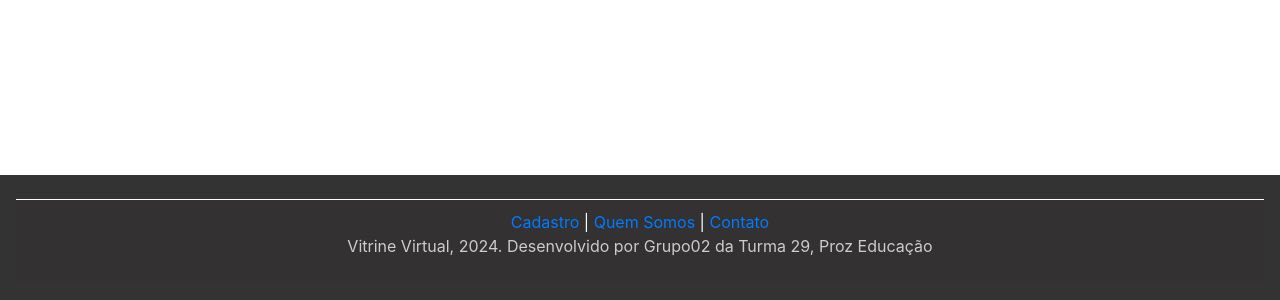
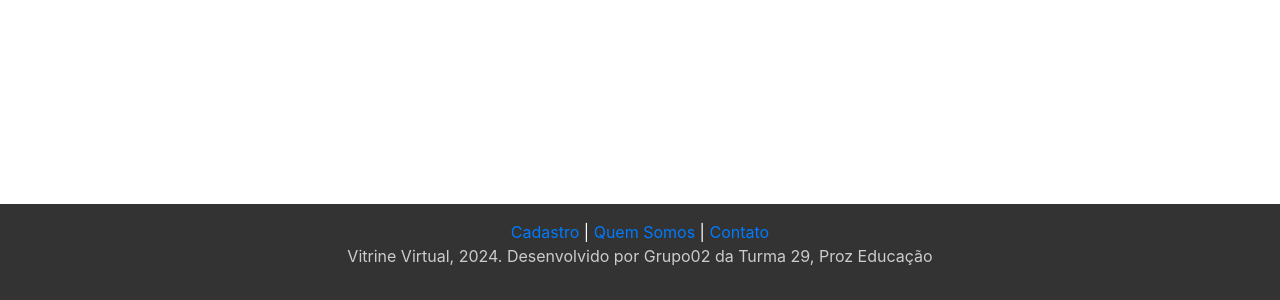
Before and after one commit to viviangermanoo/projeto_final_proz, a plain HTML site: page buscar/footer.html in a window 1280 px wide. Shown: the part 500-800 px from the top of the page. Drawn offline with nearby package versions, Linux system fonts and the light colour scheme.

Commit message:
Update style_footer.css

```diff
--- a/css/style_footer.css
+++ b/css/style_footer.css
@@ -1,18 +1,18 @@
-.footer {
+/*.footer {
     margin-top: 8px;
     border-top: 1px solid white;
     padding:10px;
     background-color:#333131;
-    text-align: center;
+    text-align: center;*/
    /* margin: -8px;*/
-    display: block;
+  /*  display: block;
     position: initial;
     left: 100%;
-    width: 100%;
+    width: 100%;*/
    /* margin-block-end: -50px;*/
-    align-content: center;
+  /*  align-content: center;
     justify-content: center;
-}
+}*/
 
 p{
     color: #ccc;
```
